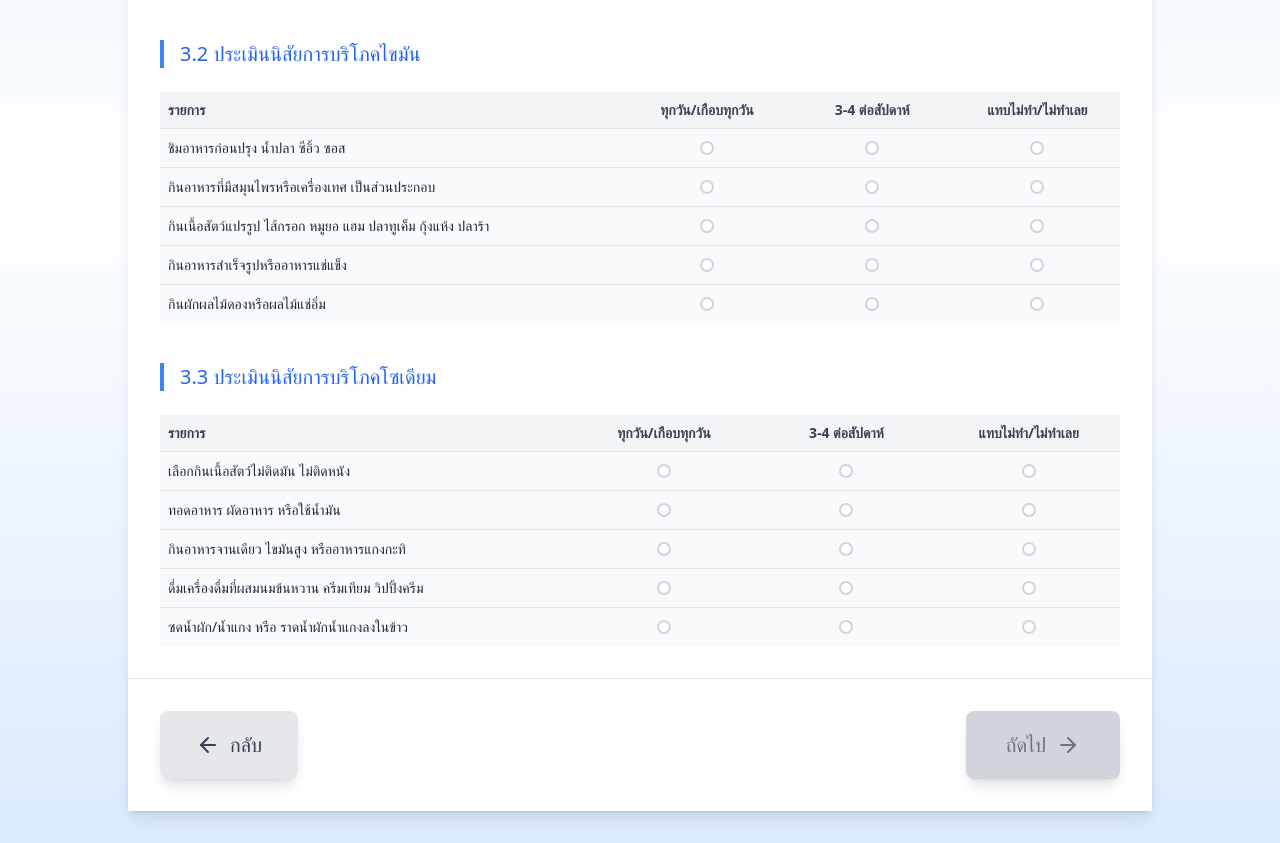
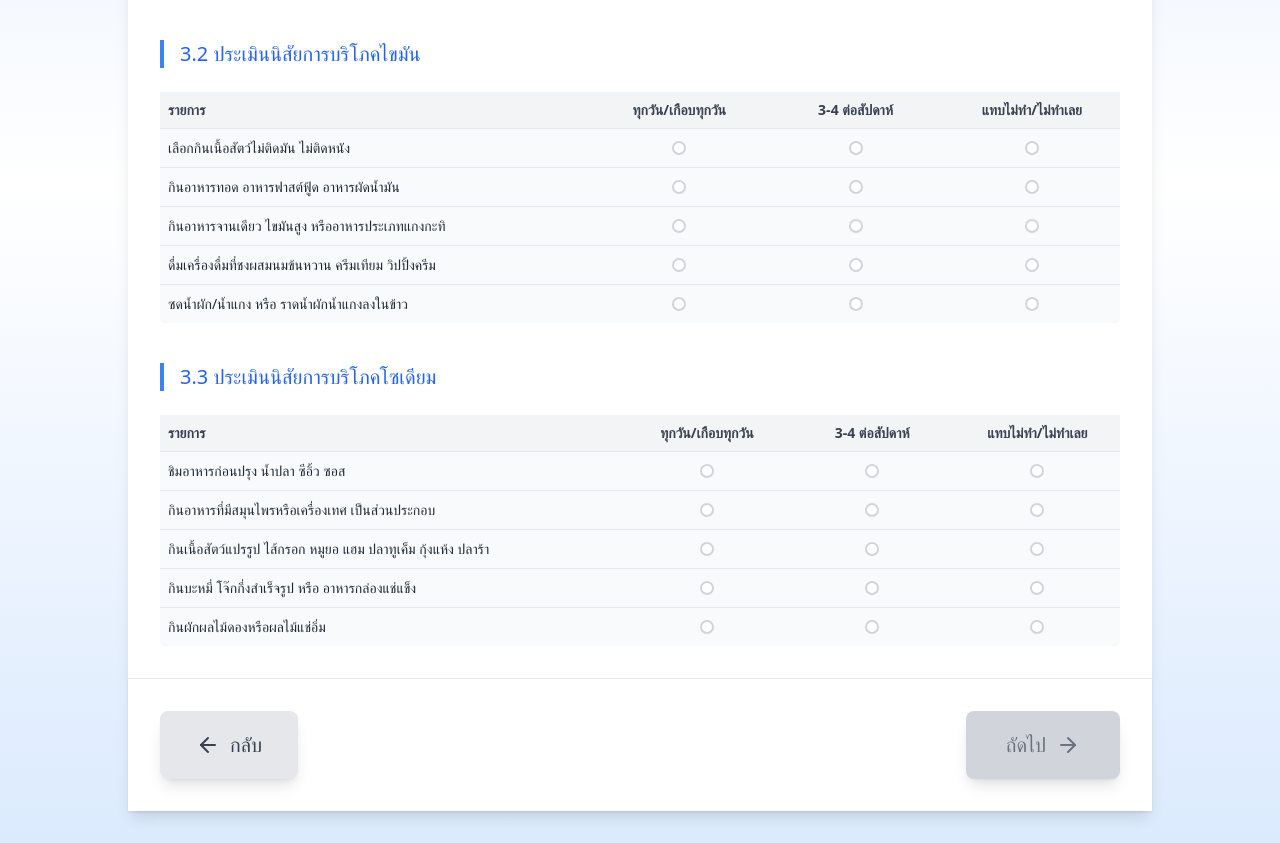
Before and after one commit to ppmonster111/Nutritional, a Next.js app: page /section3 in a window 1280 px wide. Shown: the part 480-1323 px from the top of the page. Built offline with nearby package versions, Linux system fonts and the light colour scheme.

Commit message:
swap questions between dietary habits sections for improved clarity

```diff
--- a/app/section3/page.tsx
+++ b/app/section3/page.tsx
@@ -66,21 +66,21 @@ export default function Section3() {
     {
       title: "3.2 ประเมินนิสัยการบริโภคไขมัน",
       questions: [
-        "ชิมอาหารก่อนปรุง น้ำปลา ซีอิ้ว ซอส",
-        "กินอาหารที่มีสมุนไพรหรือเครื่องเทศ เป็นส่วนประกอบ",
-        "กินเนื้อสัตว์แปรรูป ไส้กรอก หมูยอ แฮม ปลาทูเค็ม กุ้งแห้ง ปลาร้า",
-        "กินอาหารสำเร็จรูปหรืออาหารแช่แข็ง",
-        "กินผักผลไม้ดองหรือผลไม้แช่อิ่ม",
+        "เลือกกินเนื้อสัตว์ไม่ติดมัน ไม่ติดหนัง",
+        "กินอาหารทอด อาหารฟาสต์ฟู้ด อาหารผัดน้ำมัน",
+        "กินอาหารจานเดียว ไขมันสูง หรืออาหารประเภทแกงกะทิ",
+        "ดื่มเครื่องดื่มที่ชงผสมนมข้นหวาน ครีมเทียม วิปปิ้งครีม",
+        "ซดน้ำผัก/น้ำแกง หรือ ราดน้ำผักน้ำแกงลงในข้าว",
       ],
     },
     {
       title: "3.3 ประเมินนิสัยการบริโภคโซเดียม",
       questions: [
-        "เลือกกินเนื้อสัตว์ไม่ติดมัน ไม่ติดหนัง",
-        "ทอดอาหาร ผัดอาหาร หรือใช้น้ำมัน",
-        "กินอาหารจานเดียว ไขมันสูง หรืออาหารแกงกะทิ",
-        "ดื่มเครื่องดื่มที่ผสมนมข้นหวาน ครีมเทียม วิปปิ้งครีม",
-        "ซดน้ำผัก/น้ำแกง หรือ ราดน้ำผักน้ำแกงลงในข้าว",
+        "ชิมอาหารก่อนปรุง น้ำปลา ซีอิ้ว ซอส",
+        "กินอาหารที่มีสมุนไพรหรือเครื่องเทศ เป็นส่วนประกอบ",
+        "กินเนื้อสัตว์แปรรูป ไส้กรอก หมูยอ แฮม ปลาทูเค็ม กุ้งแห้ง ปลาร้า",
+        "กินบะหมี่ โจ๊กกึ่งสำเร็จรูป หรือ อาหารกล่องแช่แข็ง",
+        "กินผักผลไม้ดองหรือผลไม้แช่อิ่ม",
       ],
     },
   ]
```
